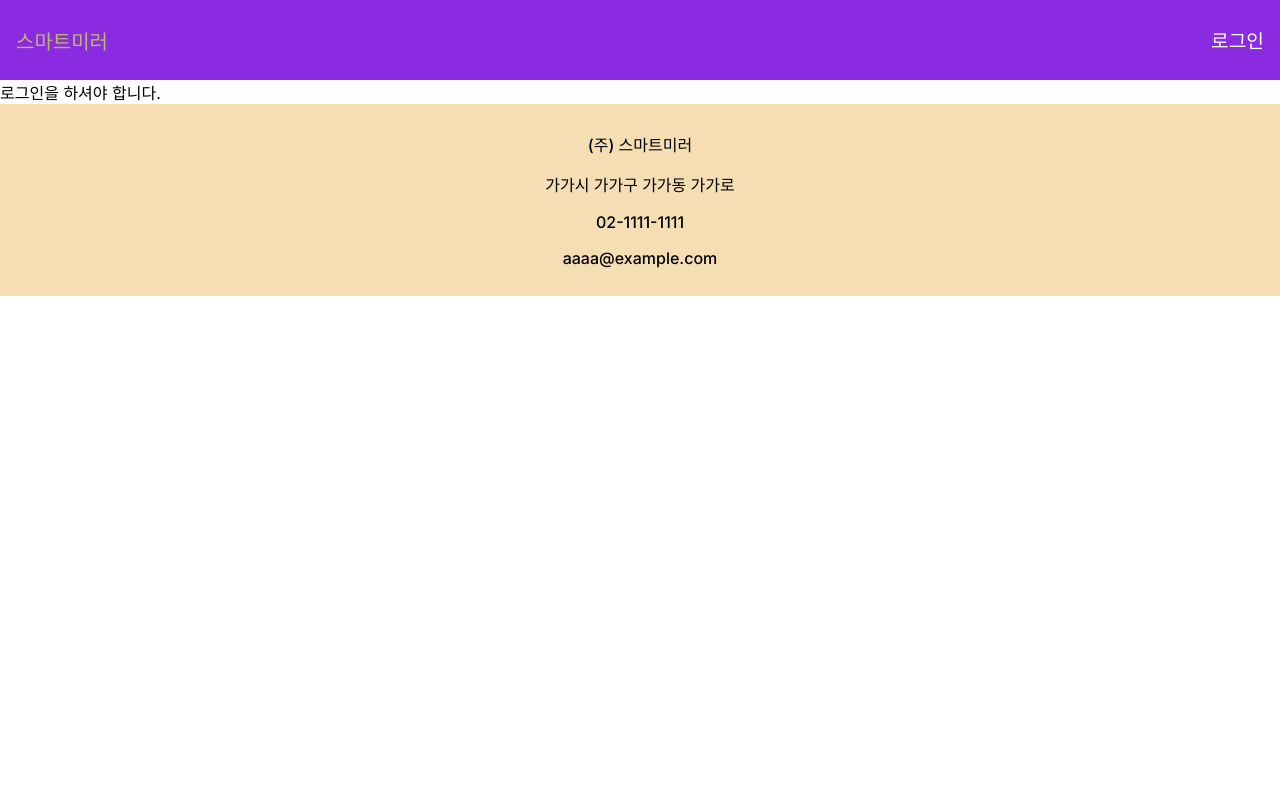
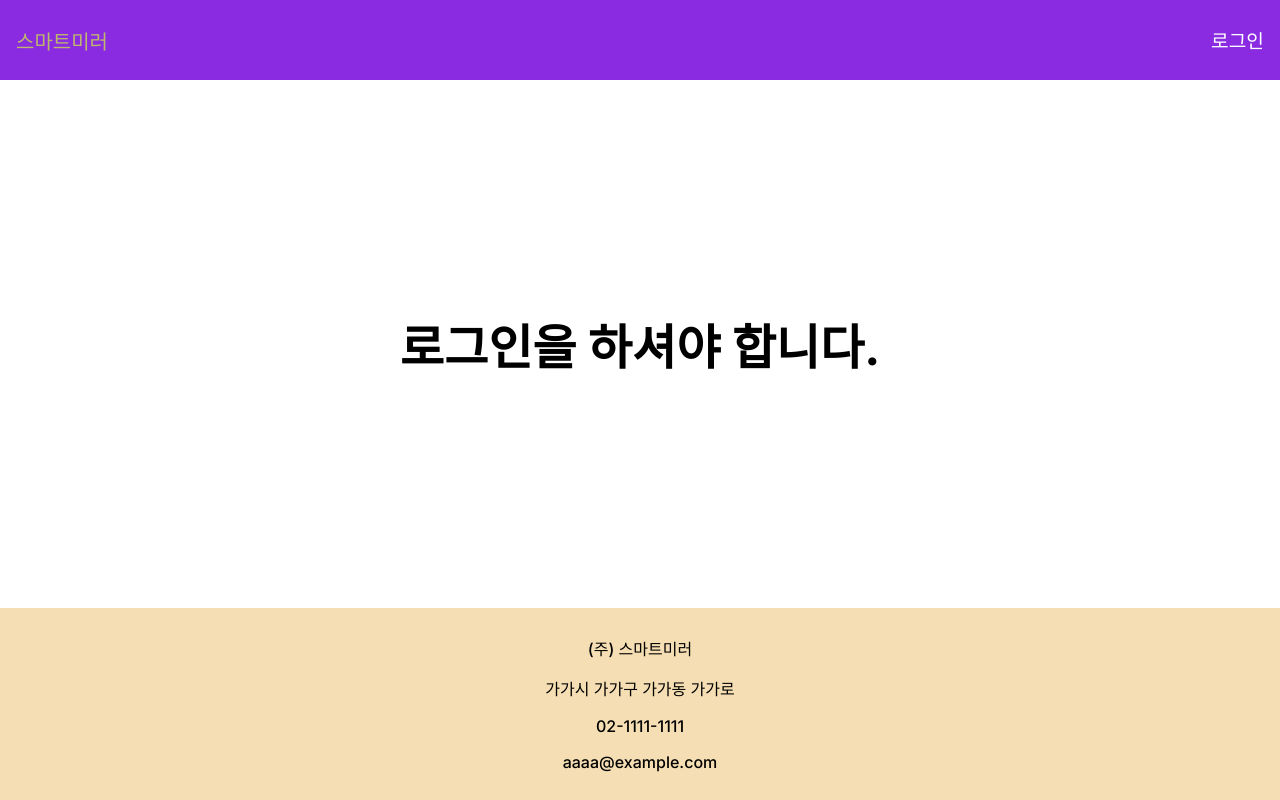
Before and after one commit to examplist/smart-mirror, a Next.js app: page /admin/list in a window 1280 px wide. Built offline with nearby package versions, Linux system fonts and the light colour scheme.

Commit message:
2023-09-15 08-52

```diff
--- a/app/admin/list/page.tsx
+++ b/app/admin/list/page.tsx
@@ -1,21 +1,33 @@
 'use client';
 
-import { useAuthStore } from '@/store/auth';
-import { useEffect, useState, useRef, FormEvent } from 'react';
-import { FAILED, FETCHED } from '@/store/auth';
+import { useAuthStore, FAILED, FETCHED } from '@/store/auth';
 import List from './List';
 import style from '@/styles/admin/list/page.module.scss';
 
 export default function adminList() {
   const { admin_status, admin_id } = useAuthStore();
 
-  if (admin_status === FAILED || admin_id === null) {
-    return <main>로그인을 하셔야 합니다.</main>;
+  // ! 이 순서를 꼭 맞춰야 한다. FAILED > null > FETCHED
+
+  if (admin_status === FAILED) {
+    return (
+      <main className={style['main']}>
+        <section className={style['only-message']}>
+          로그인을 하셔야 합니다.
+        </section>
+      </main>
+    );
+  }
+
+  if (admin_id === null) {
+    return (
+      <main className={style['main']}>
+        <section className={style['only-message']}>로딩 중</section>
+      </main>
+    );
   }
 
   if (admin_status === FETCHED) {
     return <List />;
   }
-
-  return <main>로딩 중</main>;
 }
--- a/app/admin/page.tsx
+++ b/app/admin/page.tsx
@@ -50,5 +50,9 @@ export default function adminHome() {
     );
   }
 
-  return <div>로딩 중</div>;
+  return (
+    <main className={style['main']}>
+      <section className={style['only-message']}>로딩 중</section>
+    </main>
+  );
 }
--- /dev/null
+++ b/styles/admin/item/page.module.scss
@@ -0,0 +1,21 @@
+@use '../../layout.scss';
+
+.main {
+  width: 100%;
+  height: calc(100vh - layout.$header-height - layout.$footer-height);
+  display: flex;
+  justify-content: center;
+  align-items: center;
+  flex-direction: column;
+}
+
+.only-message {
+  width: 100%;
+  height: 100%;
+  display: flex;
+  justify-content: center;
+  align-items: center;
+
+  font-size: 3rem;
+  font-weight: 700;
+}
--- a/styles/admin/list/page.module.scss
+++ b/styles/admin/list/page.module.scss
@@ -1,8 +1,12 @@
+@use '../../layout.scss';
+
 .main {
+  width: 100%;
+  height: calc(100vh - layout.$header-height - layout.$footer-height);
   display: flex;
   justify-content: center;
   align-items: center;
-  height: 100vh;
+  flex-direction: column;
 }
 
 .form {
@@ -116,3 +120,14 @@
     margin-bottom: 0.2rem;
   }
 }
+
+.only-message {
+  width: 100%;
+  height: 100%;
+  display: flex;
+  justify-content: center;
+  align-items: center;
+
+  font-size: 3rem;
+  font-weight: 700;
+}
--- /dev/null
+++ b/styles/admin/login/page.module.scss
@@ -0,0 +1,21 @@
+@use '../../layout.scss';
+
+.main {
+  width: 100%;
+  height: calc(100vh - layout.$header-height - layout.$footer-height);
+  display: flex;
+  justify-content: center;
+  align-items: center;
+  flex-direction: column;
+}
+
+.only-message {
+  width: 100%;
+  height: 100%;
+  display: flex;
+  justify-content: center;
+  align-items: center;
+
+  font-size: 3rem;
+  font-weight: 700;
+}
--- a/styles/admin/page.module.scss
+++ b/styles/admin/page.module.scss
@@ -14,6 +14,17 @@
   padding: 2rem;
   text-align: center;
   margin-bottom: 2rem;
+}
+
+.links {
+  a {
+    font-size: 1.2rem;
+    text-decoration: none;
+    color: black;
+    cursor: pointer;
+    background-color: chartreuse;
+    padding: 1rem;
+  }
 }
 
 .buttons {
@@ -37,3 +48,14 @@
   color: black;
   background-color: coral;
 }
+
+.only-message {
+  width: 100%;
+  height: 100%;
+  display: flex;
+  justify-content: center;
+  align-items: center;
+
+  font-size: 3rem;
+  font-weight: 700;
+}
```
Also changed, not shown: app/admin/item/[id]/page.tsx (+17 -4 lines), app/admin/login/page.tsx (+7 -3 lines).
